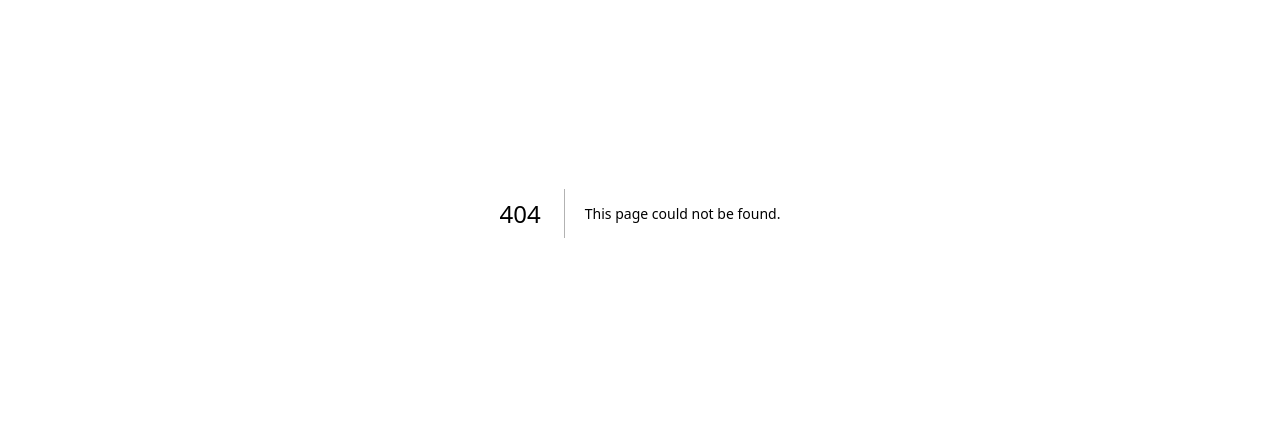
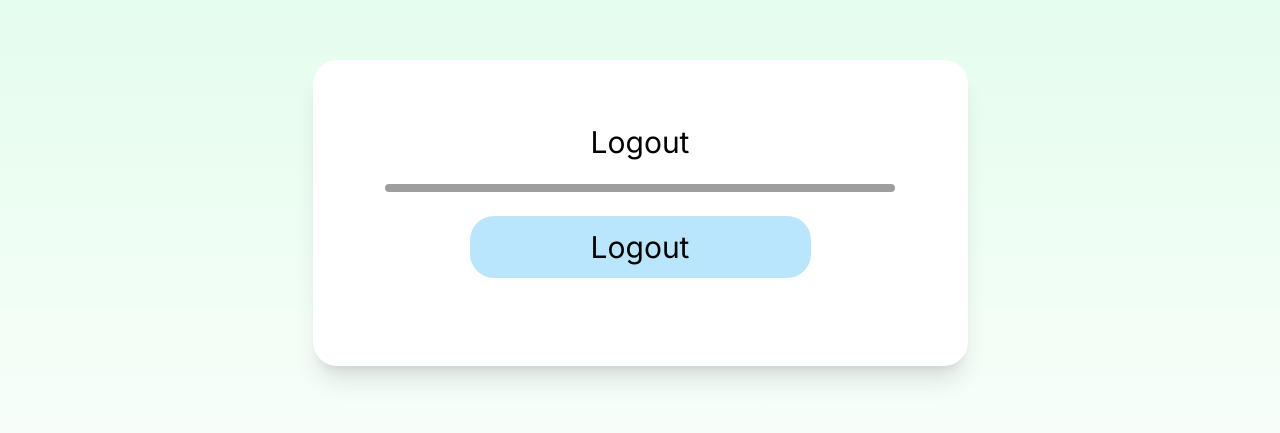
Before and after one commit to 2110503-2564/fe-project-2024-2-blackn, a Next.js app: page /logout in a window 1280 px wide. Before the commit this address had no page. Shown: the part 187-620 px from the top of the page. Built offline with nearby package versions, Linux system fonts and the light colour scheme; grey boxes are pictures that could not be loaded.

Commit message:
Create logout page

```diff
--- /dev/null
+++ b/src/app/(login-logout)/logout/page.tsx
@@ -0,0 +1,29 @@
+"use client";
+import { Button } from "@/components/Button";
+import { Divider } from "@/components/Divider";
+import Cookies from "js-cookie";
+import { useRouter } from "next/navigation";
+export default function Logout() {
+  const router = useRouter();
+  const handleSubmit = (e: React.FormEvent) => {
+    e.preventDefault();
+    const token = Cookies.get("token")
+    if(token) {
+      Cookies.set("token", token, { expires: 0 });
+    }
+    router.push("/");
+  };
+  return (
+    <main className="flex justify-center items-center w-full bg-gradient-to-b from-green-100 to-white min-h-screen p-4">
+      <div className="flex flex-col items-center p-16 bg-white rounded-3xl w-[655px] max-md:p-10 max-md:w-[90%] max-sm:p-6 max-sm:w-[95%] shadow-xl transform hover:scale-[1.01] transition-all duration-300">
+        <h1 className="mb-6 text-3xl text-center">Logout</h1>
+        <Divider />
+        <form onSubmit={handleSubmit} className="w-full">
+          <div className="flex justify-center w-full transform hover:scale-105 active:scale-95 transition-all duration-300">
+            <Button type="submit">Logout</Button>
+          </div>
+        </form>
+      </div>
+    </main>
+  );
+}
```
